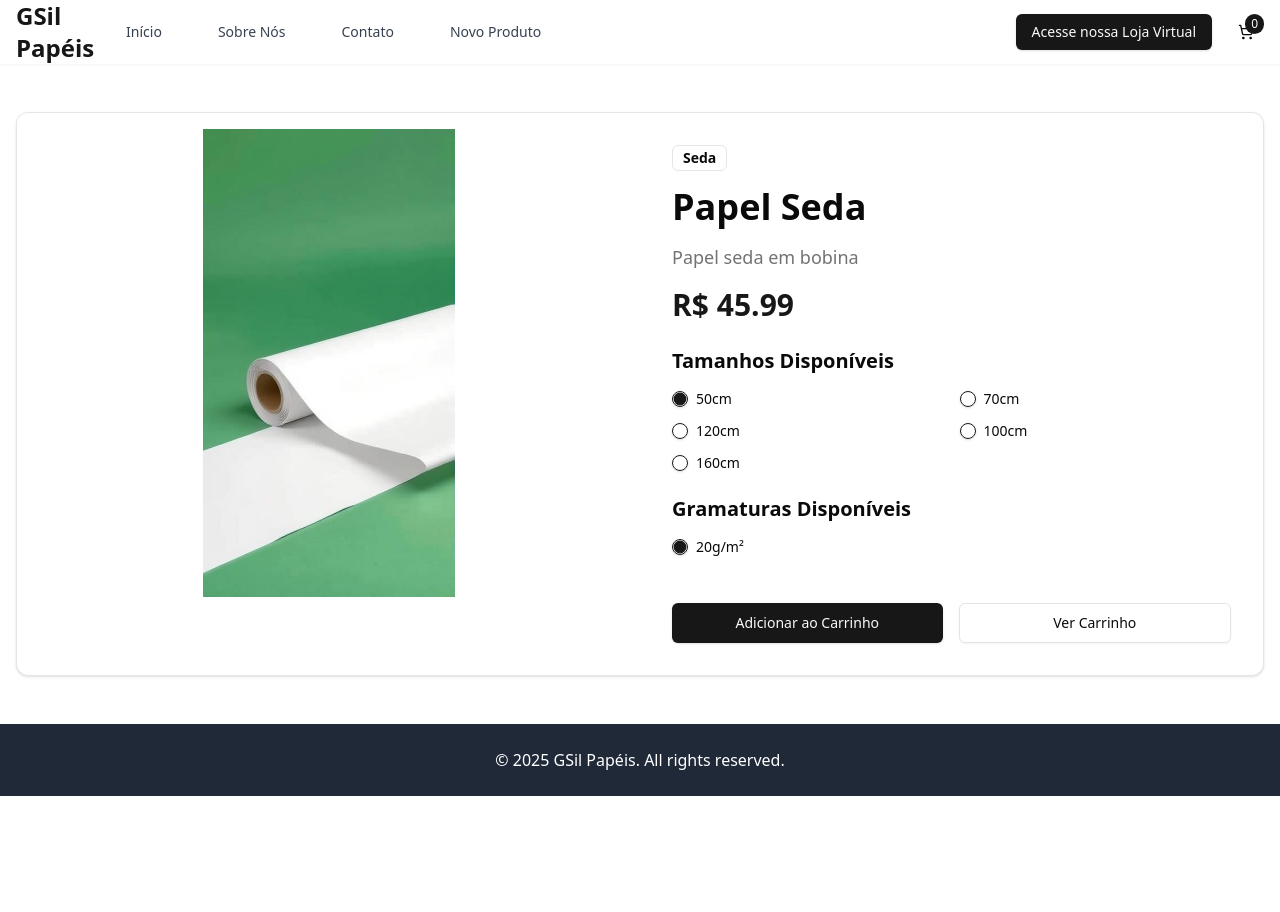
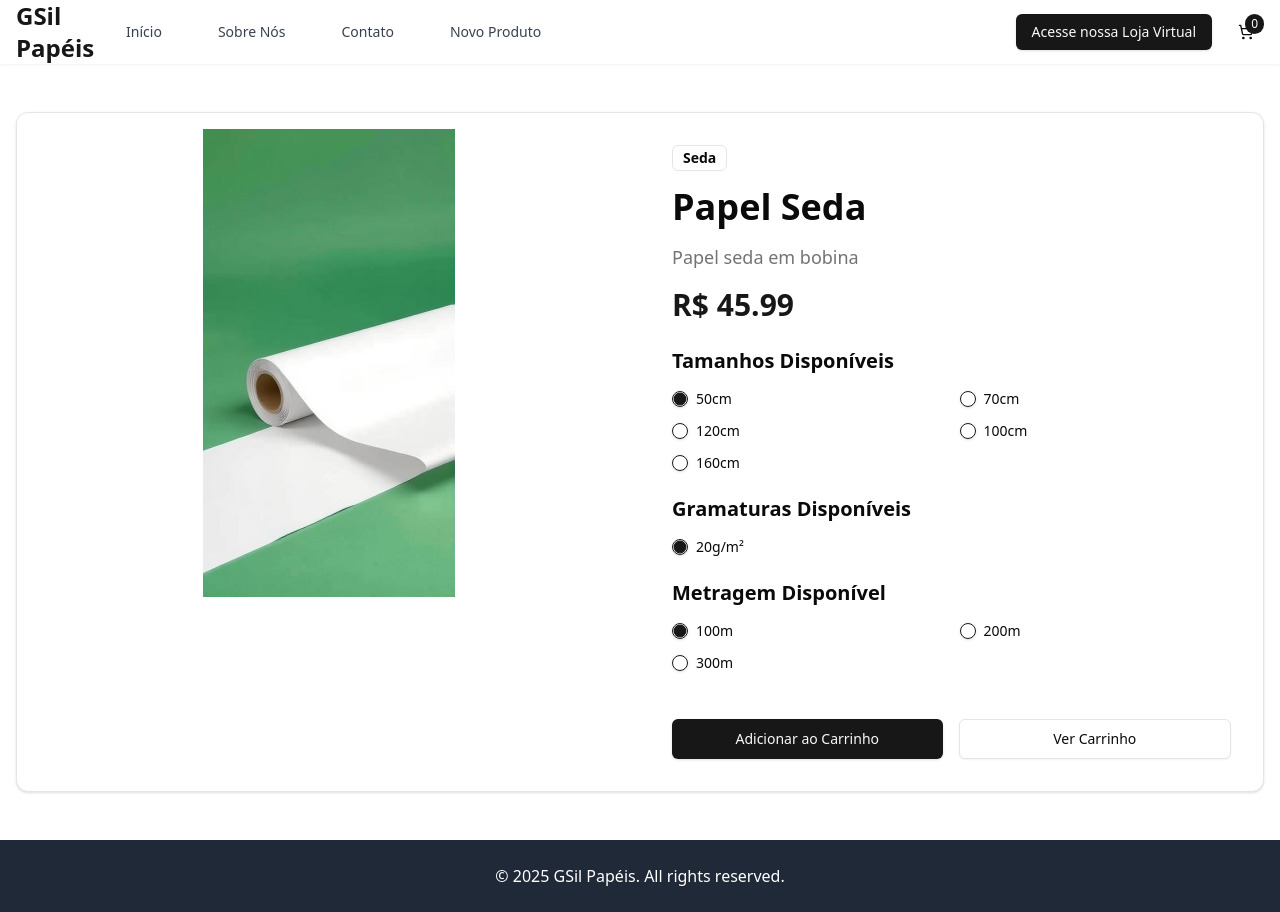
Before and after one commit to MarcosFlavioGS/Catalogo_gsil, a Next.js app: page /products/1 in a window 1280 px wide. Before the commit the page ends 800 px from the top, so only its background shows below. Built offline with nearby package versions, Linux system fonts and the light colour scheme.

Commit message:
feat: add one more field to products called metragem

```diff
--- a/src/app/cart/page.tsx
+++ b/src/app/cart/page.tsx
@@ -81,14 +81,20 @@ export default function CartPage() {
                     </div>
                     {product.size && (
                       <div className='mt-2'>
-                        <span className='text-sm font-medium'>Tamanho escolhido: </span>
+                        <span className='text-sm font-medium'>Tamanho: </span>
                         <span className='text-sm text-muted-foreground'>{product.size}</span>
                       </div>
                     )}
                     {product.weight && (
                       <div className='mt-1'>
-                        <span className='text-sm font-medium'>Gramatura ecolhida: </span>
+                        <span className='text-sm font-medium'>Gramatura: </span>
                         <span className='text-sm text-muted-foreground'>{product.weight}</span>
+                      </div>
+                    )}
+                    {product.length && (
+                      <div className='mt-1'>
+                        <span className='text-sm font-medium'>Metragem: </span>
+                        <span className='text-sm text-muted-foreground'>{product.length}</span>
                       </div>
                     )}
                   </div>
@@ -107,7 +113,7 @@ export default function CartPage() {
                   <Link href='/'>Continuar Comprando</Link>
                 </Button>
                 <Button asChild>
-                  <Link href='/checkout'>Finalizar Compra</Link>
+                  <Link href='/checkout'>Pedir via whatsapp</Link>
                 </Button>
               </div>
             </div>
--- a/src/app/checkout/page.tsx
+++ b/src/app/checkout/page.tsx
@@ -28,7 +28,8 @@ export default function CheckoutPage() {
       message += `${index + 1}. ${item.name}\n`
       message += `   - Preço: R$ ${item.price.toFixed(2)}\n`
       if (item.size) message += `   - Tamanho: ${item.size}\n`
-      if (item.weight) message += `   - Gramatura: ${item.weight}\n\n`
+      if (item.weight) message += `   - Gramatura: ${item.weight}\n`
+      if (item.length) message += `   - Metragem: ${item.length}\n\n`
     })
 
     message += `\nMeu email para contato: ${email}\n\n`
@@ -111,6 +112,7 @@ export default function CheckoutPage() {
                           <h3 className='font-medium'>{item.name}</h3>
                           {item.size && <p className='text-sm text-muted-foreground'>Tamanho: {item.size}</p>}
                           {item.weight && <p className='text-sm text-muted-foreground'>Gramatura: {item.weight}</p>}
+                          {item.length && <p className='text-sm text-muted-foreground'>Metragem: {item.length}</p>}
                         </div>
                         <p className='font-medium'>R$ {item.price.toFixed(2)}</p>
                       </div>
--- a/src/app/products/[id]/page.tsx
+++ b/src/app/products/[id]/page.tsx
@@ -28,6 +28,7 @@ export default function ProductDetailPage({ params }: { params: Promise<{ id: st
   const [product, setProduct] = useState<Product | null>(null)
   const [selectedSize, setSelectedSize] = useState<string>('')
   const [selectedWeight, setSelectedWeight] = useState<string>('')
+  const [selectedLength, setSelectedLength] = useState<string>('')
   const [isAddingToCart, setIsAddingToCart] = useState(false)
 
   useEffect(() => {
@@ -41,6 +42,9 @@ export default function ProductDetailPage({ params }: { params: Promise<{ id: st
       if (foundProduct.weight && foundProduct.weight.length > 0) {
         setSelectedWeight(foundProduct.weight[0])
       }
+      if (foundProduct.lengthOptions && foundProduct.lengthOptions.length > 0) {
+        setSelectedLength(foundProduct.lengthOptions[0])
+      }
     }
   }, [id])
 
@@ -51,19 +55,18 @@ export default function ProductDetailPage({ params }: { params: Promise<{ id: st
   const handleAddToCart = () => {
     setIsAddingToCart(true)
 
-    const productCart: ProductCart = {
+    // Add the product to the cart with selected options
+    addItem({
       id: product.id,
       name: product.name,
       description: product.description,
       price: product.price,
+      category: product.category,
       imageUrl: product.imageUrl,
-      category: product.category,
       size: selectedSize,
-      weight: selectedWeight
-    }
-
-    // Add the product to the cart
-    addItem(productCart)
+      weight: selectedWeight,
+      length: selectedLength
+    })
 
     // Show success message
     toast.success('Produto adicionado ao carrinho!')
@@ -158,6 +161,24 @@ export default function ProductDetailPage({ params }: { params: Promise<{ id: st
                 </div>
               )}
 
+              {/* Length Options */}
+              {product.lengthOptions && product.lengthOptions.length > 0 && (
+                <div className='space-y-4'>
+                  <h3 className='text-xl font-semibold'>Metragem Disponível</h3>
+                  <RadioGroup
+                    value={selectedLength}
+                    onValueChange={setSelectedLength}
+                    className='grid grid-cols-2 gap-4'>
+                    {product.lengthOptions.map((length: string, index: number) => (
+                      <div key={index} className='flex items-center space-x-2'>
+                        <RadioGroupItem value={length} id={`length-${index}`} />
+                        <Label htmlFor={`length-${index}`}>{length}</Label>
+                      </div>
+                    ))}
+                  </RadioGroup>
+                </div>
+              )}
+
               {/* Call to Action */}
               <div className='flex gap-4 pt-6'>
                 <Button
--- a/src/data/products.json
+++ b/src/data/products.json
@@ -15,6 +15,11 @@
     ],
     "weight": [
       "20g/m²"
+    ],
+    "lengthOptions": [
+      "100m",
+      "200m",
+      "300m"
     ]
   },
   {
@@ -25,12 +30,17 @@
     "category": "Kraft",
     "imageUrl": "/products/kraft.jpg",
     "sizeOptions": [
-      "160cm x 250m",
-      "170cm x 250m",
-      "180cm x 250m"
+      "160cm",
+      "170cm",
+      "180cm"
     ],
     "weight": [
       "35g/m²"
+    ],
+    "lengthOptions": [
+      "250m",
+      "500m",
+      "1000m"
     ]
   },
   {
@@ -49,6 +59,10 @@
       "140/m²",
       "200g/m²",
       "300g/m²"
+    ],
+    "lengthOptions": [
+      "100m",
+      "200m"
     ]
   },
   {
@@ -59,11 +73,15 @@
     "category": "Intercalar",
     "imageUrl": "/products/Intercalar.jpg",
     "sizeOptions": [
-      "160cm x 300m",
-      "180cm x 300m"
+      "160cm",
+      "180cm"
     ],
     "weight": [
       "24g/m²"
+    ],
+    "lengthOptions": [
+      "300m",
+      "600m"
     ]
   },
   {
@@ -99,6 +117,10 @@
     "weight": [
       "40g/m²",
       "60g/m²"
+    ],
+    "lengthOptions": [
+      "200m",
+      "400m"
     ]
   },
   {
@@ -113,6 +135,10 @@
     ],
     "weight": [
       "20g/m²"
+    ],
+    "lengthOptions": [
+      "50m",
+      "100m"
     ]
   },
   {
@@ -156,6 +182,10 @@
     ],
     "weight": [
       "20g/m²"
+    ],
+    "lengthOptions": [
+      "75m",
+      "150m"
     ]
   }
 ]
--- a/src/types/product.ts
+++ b/src/types/product.ts
@@ -7,9 +7,11 @@ export interface Product {
   imageUrl: string
   sizeOptions?: string[]
   weight?: string[]
+  lengthOptions?: string[]
 }
 
-export type ProductCart = Omit<Product, 'sizeOptions' | 'weight'> & {
+export type ProductCart = Omit<Product, 'sizeOptions' | 'weight' | 'lengthOptions'> & {
   size: string
   weight: string
+  length: string
 }
```
